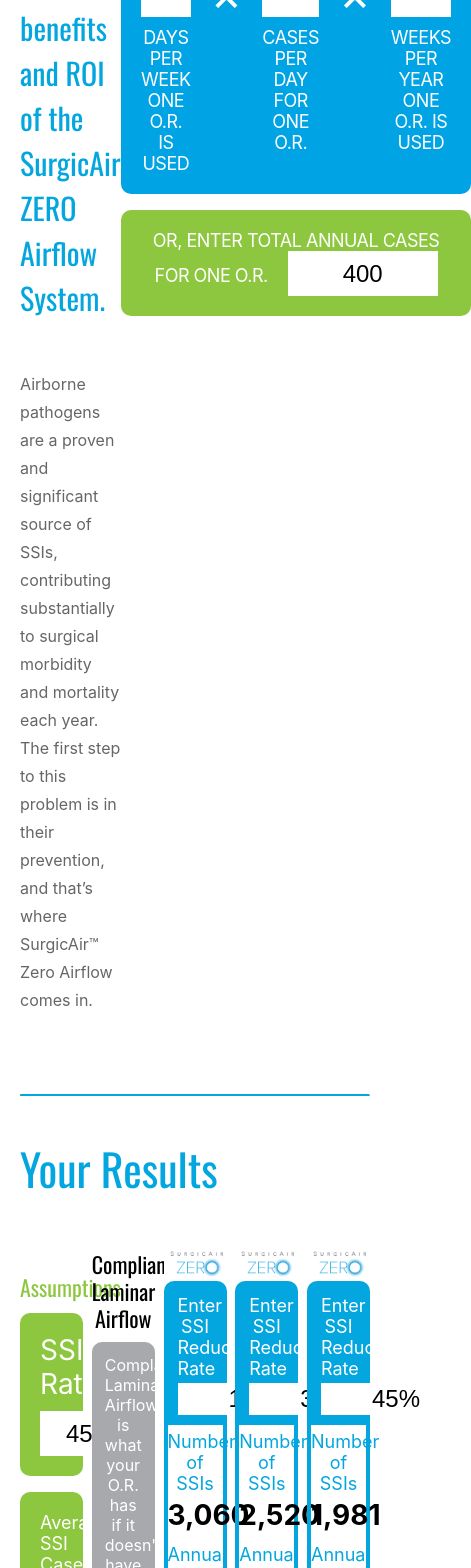
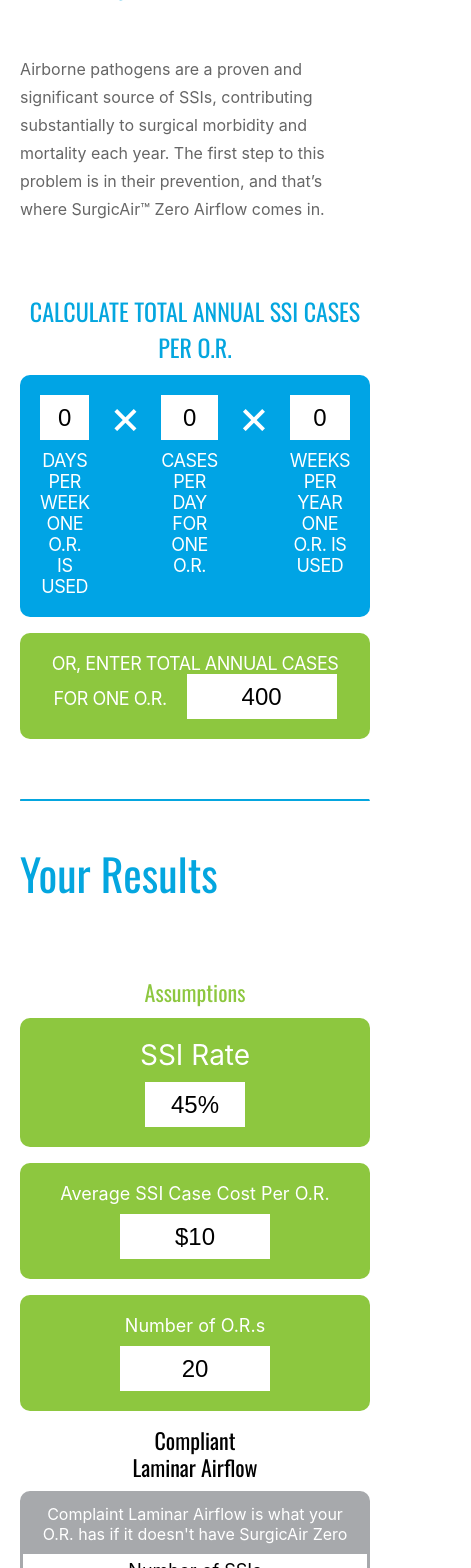
Before and after one commit to petervkay/roiCalculator, a React (Create React App) app: page / in a window 390 px wide. Shown: the part 432-2000 px from the top of the page, 471 px wide, since content can reach past the window. Built offline with nearby package versions, Linux system fonts and the light colour scheme.

Commit message:
leading zeroes bug

```diff
--- a/src/App.js
+++ b/src/App.js
@@ -19,12 +19,12 @@
       </div>
       <div className='row'>
         <div className='two-column align-left'>
-          <h2 style={{"font-size":"30px","padding":"50px 0"}}>Calculate the human benefits and ROI of the SurgicAir ZERO Airflow System.</h2>
+          <h2 style={{"fontSize":"30px","padding":"50px 0"}}>Calculate the human benefits and ROI of the SurgicAir ZERO Airflow System.</h2>
           <p className='gray'> Airborne pathogens are a proven and significant source of SSIs, contributing substantially to surgical morbidity and mortality each year. The first step to this problem is in their prevention, and that’s where SurgicAir™ Zero Airflow comes in.</p>
         </div>
         <div className='two-column'>
           <div className = 'totalAnnualCases'>
-            <h3 style={{"font-size":"24px","text-transform":"uppercase", "padding-top":"50px"}}> Calculate total annual SSI cases per O.R. </h3>
+            <h3 style={{"fontSize":"24px","textTransform":"uppercase", "paddingTop":"50px"}}> Calculate total annual SSI cases per O.R. </h3>
             <div className='automatic container'>
                 <div className="control independent">
                   <Field name="daysPerWeek" component={CustomInput} customValues={props.customValues} />
@@ -48,7 +48,7 @@
           </div>
         </div>
       </div>
-      <hr style={{"margin-top":"60px", "margin-bottom":"40px"}} />
+      <hr style={{"marginTop":"60px", "marginBottom":"40px"}} />
       <Results {...props} customValues={props.customValues} />
     </form>
   ) // end return
@@ -76,7 +76,7 @@
     );
   const keys = Object.keys(customValues);
   keys.forEach(function(key) {
-    customValues[key] = parseInt(customValues[key]);
+    customValues[key] = Number(customValues[key]);
   })
   return {
     customValues: customValues
--- a/src/customInput.js
+++ b/src/customInput.js
@@ -25,17 +25,19 @@
 	 }
 
     handleChange(event) {
+      if (!this.props.decimal) {
    		 var eventValue = event.target.value.replace( /\D+/g, ''); //strips out non-numeric characters
-   		   		// check to make sure users don't delete $'s or percents
-/*   		if (this.props.symbol==='dollar' && !eventValue.startsWith('$')) {
-   			var value = '$' + eventValue;
-   		} else if (this.props.symbol==='percent' && !eventValue.endsWith('%')) {
-   			var value = eventValue + "%";
       } else {
-   			var value = eventValue
-   		}*/
+        var eventValue = event.target.value.replace(/[^0-9.]/g, '');  //strips out non-numeric characters except decimals
+        eventValue = eventValue.substring(0,4);
+      }
+       console.log(eventValue);
+
+      eventValue = parseInt(eventValue,10);
+
 
    		this.props.updateSelf(eventValue);
+      this.state.value = eventValue; //not correct, but doesn't trigger rerenders which is desirable here
 
       //sets behavior when editing the values which determine total annual cases, will update TAC when you update all 3 and set TAC to
       //to blank if one is blank
@@ -55,10 +57,9 @@
  	}
 
     render() {
-
 	    return(
 		    	     <NumberFormat
-              value = {this.props.input.value}
+                  value = {this.props.input.value || 0}
                   onFocus = {()=>{}}
                   onBlur = {this.handleChange.bind(this)}
                   onChange = {this.handleChange.bind(this)}
@@ -66,6 +67,20 @@
     	        		thousandSeparator = {true}
     	        		prefix = {this.props.prefix}
     	        		suffix = {this.props.suffix}
+                  decimalScale = {1}
+                  isAllowed={(values) => {
+                    const {floatValue} = values;
+                    if (typeof floatValue==='undefined') {
+                      return true;
+                    }
+
+                    if (this.props.maximum) {
+                      return floatValue <= this.props.maximum;
+                    } else {
+                      return true;
+                    }
+
+                  }}
     	      		/>
 	    )
 	}
--- a/src/dependent.js
+++ b/src/dependent.js
@@ -4,6 +4,7 @@
 export default class Dependent extends Component {
 
 	render() {
+
 		return(
 			<div className='dependent-value'>
 				<NumberFormat
--- a/src/index.css
+++ b/src/index.css
@@ -297,3 +297,18 @@
 .roi .months {
   text-transform: uppercase;
 }
+
+@media screen and (max-width:1200px) {
+  .reduction15, .reduction30 {
+    display:none;
+  }
+
+  .row {
+    flex-wrap: wrap;
+  }
+
+  .two-column, .five-column {
+    flex-basis: 100%;
+    width: 100%;
+  }
+}
--- a/src/results.js
+++ b/src/results.js
@@ -10,13 +10,13 @@
 		const reductionValues = [cv.column15SSIreduction,cv.column30SSIreduction,cv.column45SSIreduction];
 		return(
 		<div className='results'>
-	        <h1 style={{"font-weight":"normal", "margin-bottom":"40px"}} className="align-left"> Your Results </h1>
+	        <h1 style={{"fontWeight":"normal", "marginBottom":"40px"}} className="align-left"> Your Results </h1>
 	        <div className='row'>
 	          <div className='five-column assumptions'>
 	            <h3 className='green'> Assumptions </h3>
 	            <div className='container bg-green small-input'>
 	              <label className='label large white'>SSI Rate </label>
-	              <Field name='SSIrate' component={CustomInput}  suffix='%' />
+	              <Field name='SSIrate' component={CustomInput}  suffix='%' decimal={true} maximum={100}/>
 	            </div>
 	            <div className='container bg-green'>
 	              <label className='label white'>Average SSI Case Cost Per O.R.</label>
@@ -28,8 +28,8 @@
 	            </div>
 	          </div>
 	        <div className='five-column cla'>
-	            <h3 className='black' style={{"line-height":"27px"}}>Compliant<br /> Laminar Airflow</h3>
-	            <div class='container'>
+	            <h3 className='black' style={{"lineHeight":"27px"}}>Compliant<br /> Laminar Airflow</h3>
+	            <div className='container'>
 		            <p className='white bg-gray cla-intro'>
 		                Complaint Laminar Airflow is what your O.R. has if it doesn't have SurgicAir Zero
 		            </p>
@@ -53,14 +53,14 @@
 	          {[15,30,45].map(function(percentage, index){
 
 	          	return (
-	          		<div className='five-column' key={index}>
+	          		<div className={"five-column reduction"+percentage} key={index}>
 	          			<img src={surgicair} alt="SurgicAir Zero Logo" className='surgicair-logo'/>
-	          			<div className='container reduction'>
-	          				<div class='rate bg-blue'>
+	          			<div className="container reduction">
+	          				<div className='rate bg-blue'>
 			          			<label className='label white'>Enter SSI Reduction Rate</label>
-			          			<Field name={"column" + percentage + "SSIreduction"} component={CustomInput} suffix="%" />
+			          			<Field name={"column" + percentage + "SSIreduction"} component={CustomInput} suffix="%" decimal={true}/>
 			          		</div>
-			          		<div class='section'>
+			          		<div className='section'>
 			          			<div className='dependent large-value'>
 				          			<label className='label'>Number of SSIs</label>
 				          			<Dependent
@@ -77,7 +77,7 @@
 				          			/>
 			          			</div>
 			          		</div>
-			          		<div class='section'>
+			          		<div className='section'>
 			          			<div className='dependent'>
 				          			<label className='label'>SSIs Prevented</label>
 				          			<Dependent
@@ -95,7 +95,7 @@
 				          			/>
 				          		</div>
 				          	</div>
-				          	<div class='section'>
+				          	<div className='section'>
 			          			<div className='dependent roi'>
 				          			<label className='label'>ROI</label>
 				          			<div className='circle'>
```
Lines whose indentation alone changed are shown as unchanged.
